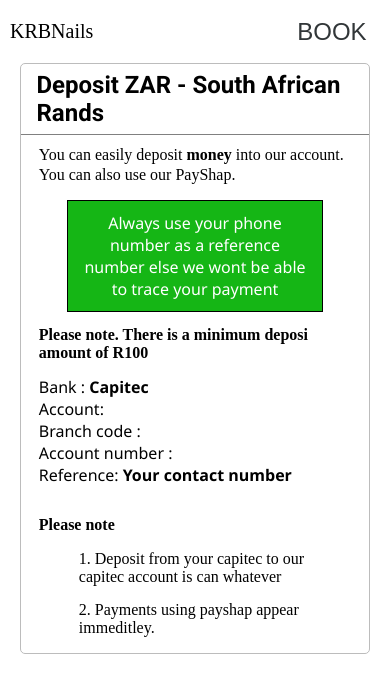
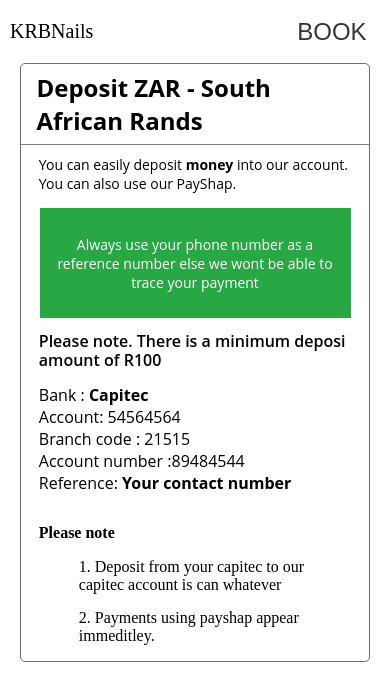
Before and after one commit to o897/krbnails-frontend, a React (Vite) app: page /deposit in a window 390 px wide. Shown: the top 700 px of the page. Built offline with nearby package versions, Linux system fonts and the light colour scheme; a web font is replaced by a local one.

Commit message:
deposit page

```diff
--- a/src/components/Deposit.jsx
+++ b/src/components/Deposit.jsx
@@ -28,13 +28,13 @@ const Deposit = () => {
               Bank : <strong>Capitec</strong>
             </div>
             <div>
-              Account: <strong></strong>
+              Account: 54564564<strong></strong>
             </div>
             <div>
-              Branch code : <strong></strong>
+              Branch code : 21515<strong></strong>
             </div>
             <div>
-              Account number : <strong></strong>
+              Account number :89484544<strong></strong>
             </div>
             <div>
               Reference: <strong>Your contact number</strong>
--- a/src/index.css
+++ b/src/index.css
@@ -719,7 +719,7 @@
 
 /* Payment page */
 .payment {
-  border : 1px solid rgb(188, 188, 188);
+  border: 1px solid #6f6f6f;
   width : 89%;
   margin: 0 auto;
   background-color: #fff;
@@ -734,7 +734,7 @@
 .payment__title {
   font-weight: 700;
   font-size: 1.5rem;
-  font-family: "Roboto", sans-serif;
+  font-family: 'Open Sans', sans-serif;
   border-bottom: 1px solid gray;
   margin-bottom: 10px;
   padding: 7px 15px;
@@ -742,17 +742,22 @@
 
 .payment__sub {
   margin-bottom: 15px;
-  line-height: 20px;
+  font-size: 14px;
+  font-family: 'Open Sans', sans-serif;
+
 }
 .payment__minimum {
   font-weight: 600;
   margin: 14px 0;
+  font-family: 'Open Sans', sans-serif;
+  line-height: 19px;
+
 
 }
 
 .payment__details {
-  background-color: rgb(21, 182, 21);
-  border: 1px solid black;
+  background-color:#28a745;
+  border: none;
   width: 250px;
   margin: 0 auto;
   height: 90px;
@@ -762,14 +767,16 @@
   text-align: center;
   color: #fff;
   padding: 10px;
-  font-family: 'Segoe UI', sans-serif;
+  font-family: 'Open Sans', sans-serif;
+  font-size: 14px;
   inline-size: 75%;
-  font-weight: 500;
+  width: 291px;
+
 }
 
 .payment__bank-account {
   margin-bottom: 30px;
-  font-family: 'Segoe UI', sans-serif;
+  font-family: 'Open Sans', sans-serif;
 }
 
 
```
